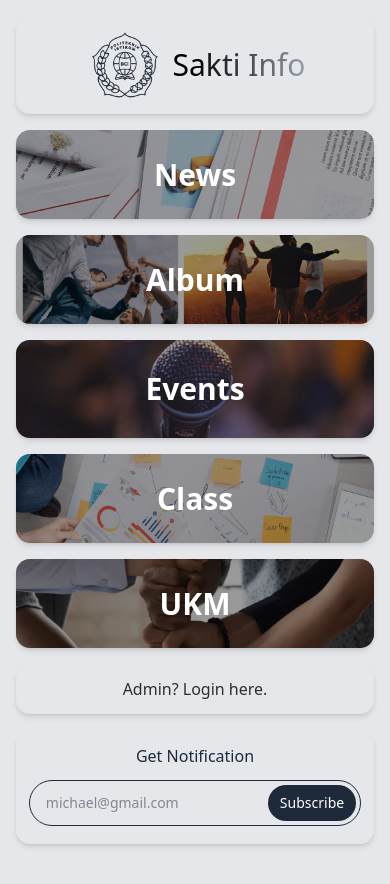
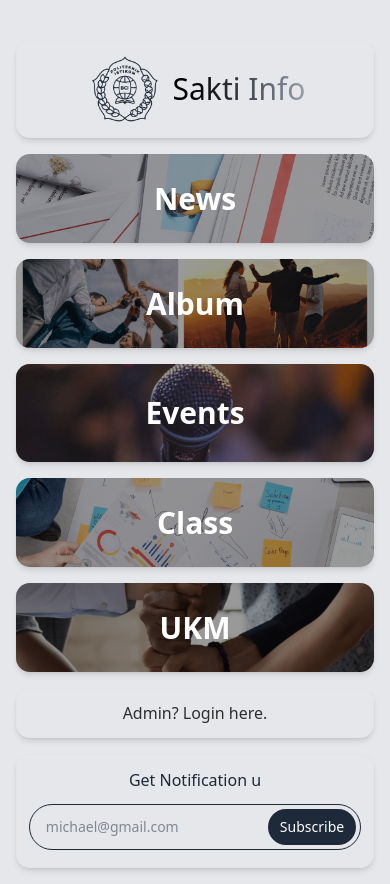
Before and after one commit to Neonomora/saktify, a Next.js app: page / in a window 390 px wide. Before the commit the page ends 860 px from the top, so only its background shows below. Built offline with nearby package versions, Linux system fonts and the light colour scheme.

Commit message:
update entrance

```diff
--- a/components/HomePageMobile.jsx
+++ b/components/HomePageMobile.jsx
@@ -61,7 +61,7 @@ function NotificationCard() {
   return (
     <Card className="border flex flex-col justify-center items-center gap-2 mb-4">
       <CardTitle className="text-gray-800 text-base md:text-lg font-medium my-1">
-        Get Notification
+        Get Notification u
       </CardTitle>
       <SubscribeForm />
     </Card>
@@ -84,7 +84,7 @@ export default function HomePageMobile() {
   ];
 
   return (
-    <div className="block md:hidden grid grid-cols-1 gap-4 h-screen m-4">
+    <div className="block md:hidden grid grid-cols-1 gap-4 h-screen mx-4 my-10">
 
       {/* Kolom 1 */}
       <div className="flex flex-col gap-4 h-full">
```
